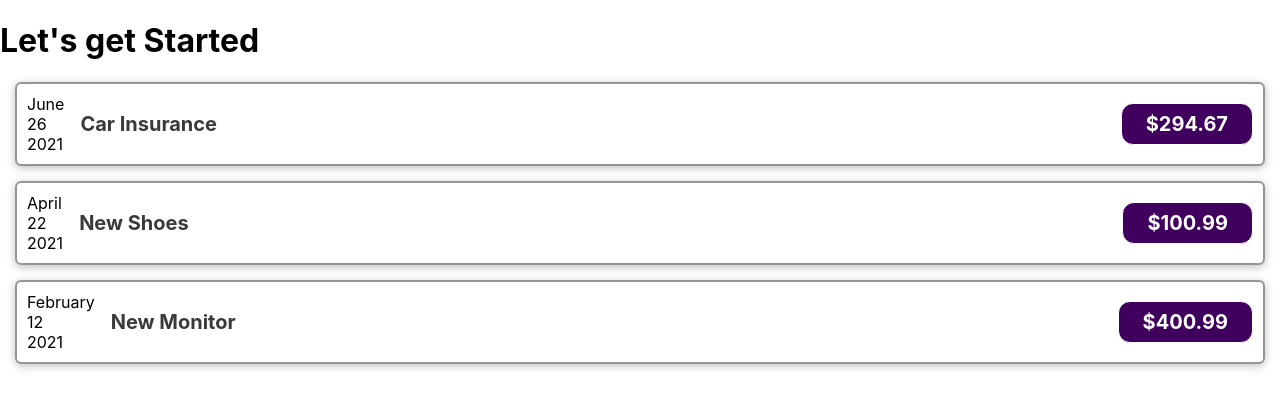
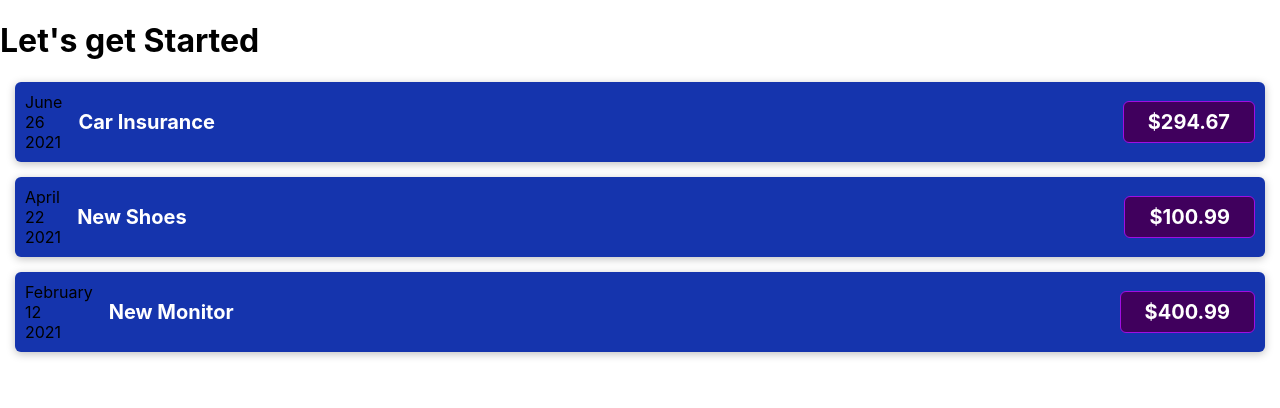
Before and after one commit to PatrickBoynton/expense-app, a React (Create React App) app: page / in a window 1280 px wide. Shown: the top 408 px of the page. Built offline with nearby package versions, Linux system fonts and the light colour scheme.

Commit message:
Fiddling around with the look of the expense items.

```diff
--- a/src/components/ExpenseItem.css
+++ b/src/components/ExpenseItem.css
@@ -5,7 +5,7 @@
     box-shadow: 0 2px 8px rgba(0, 0, 0, .25);
     margin : 15px;
     padding: 10px;
-    border: 2px solid #979494;
+    background-color: #1534ad;
     border-radius: 6px;
 }
 
@@ -20,7 +20,7 @@
 }
 
 .expense-item h2 {
-    color: #3a3a3a;
+    color: #fff;
     font-size: 1rem;
     flex: 1;
     margin: 0 1rem;
@@ -31,9 +31,9 @@
     font-weight: bold;
     color: #fff;
     background-color: #40005d;
-    border: 1px solid #fff;
+    border: 1px solid #a00ee2;
     padding: 0.5rem;
-    border-radius: 12px;
+    border-radius: 6px;
 }
 
 .expense-item__description h2 {
```
Also changed, not shown: src/components/ExpenseDate.css (added, +21 -0 lines).
